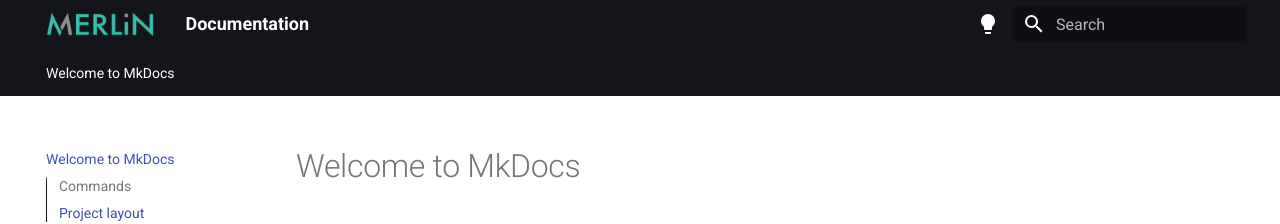
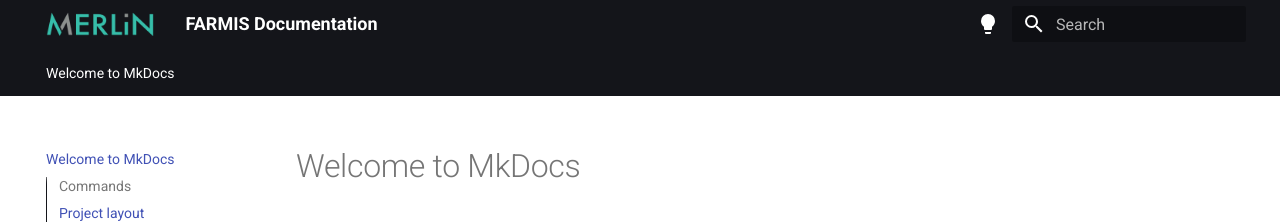
Before and after one commit to glenhayoge/farmis-docs, an MkDocs documentation site: the page built from docs/index.md, in a window 1280 px wide. Shown: the top 224 px of the page. Built offline with MkDocs 1.6.1 and Material for MkDocs 9.7.7, drawn with Linux system fonts in a browser that asks for light colours.

Commit message:
added mkdocs.yml config file

```diff
--- a/mkdocs.yml
+++ b/mkdocs.yml
@@ -1,4 +1,4 @@
-site_name: Documentation
+site_name: FARMIS Documentation
 theme:
   logo: assets/merlin_logo.png
   name: material
```
